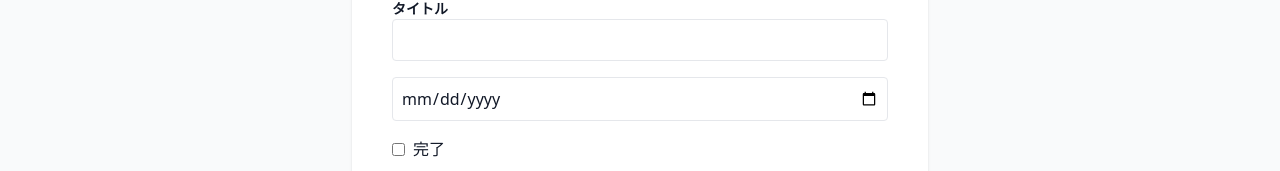
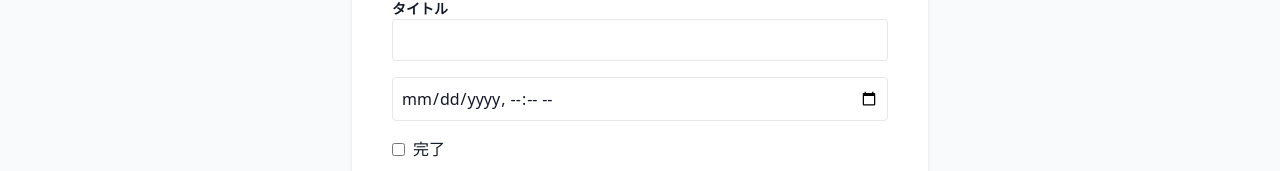
Before and after one commit to 19991126kai/cs-react-todo, a React (Create React App) app in the folder ClientApp/: page /todos/new in a window 1280 px wide. Shown: the part 190-361 px from the top of the page. Built offline with nearby package versions, Linux system fonts and the light colour scheme.

Commit message:
fix: deadlineがdatetime型でDB保存されないと落ちるため、フォームをdatetime-localに変更

```diff
--- a/ClientApp/src/components/TodoForm.tsx
+++ b/ClientApp/src/components/TodoForm.tsx
@@ -9,7 +9,7 @@ type Props = {
 export const TodoForm = ({ onSubmit, initialValue }: Props) => {
   const [title, setTitle] = useState(initialValue?.title ?? "");
   const [deadline, setDeadline] = useState(
-    initialValue?.deadline.split("T")[0] ?? ""
+    initialValue?.deadline ?? ""
   );
   const [isCompleted, setIsCompleted] = useState(
     initialValue?.isCompleted ?? false
@@ -34,7 +34,7 @@ export const TodoForm = ({ onSubmit, initialValue }: Props) => {
       <div>
         <label className="block text-sm font-bold"></label>
         <input
-          type="date"
+          type="datetime-local"
           className="w-full rounded border p-2"
           value={deadline}
           onChange={(e) => setDeadline(e.target.value)}
```
